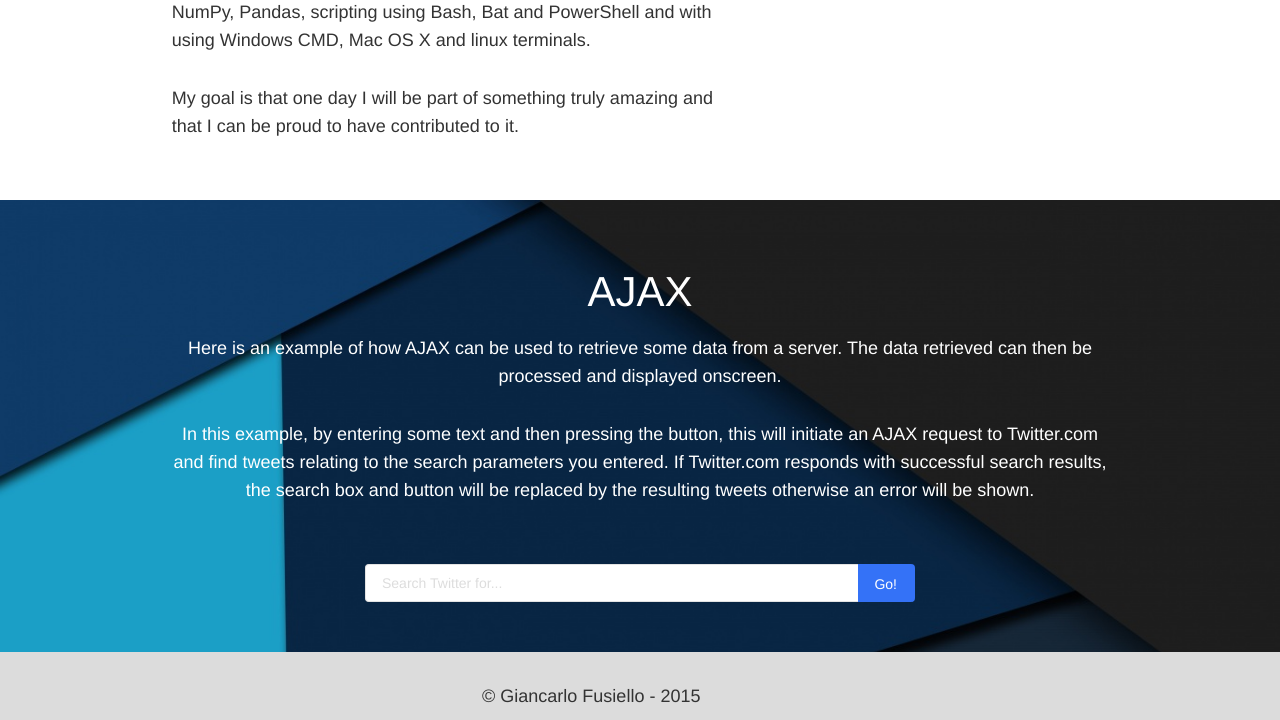
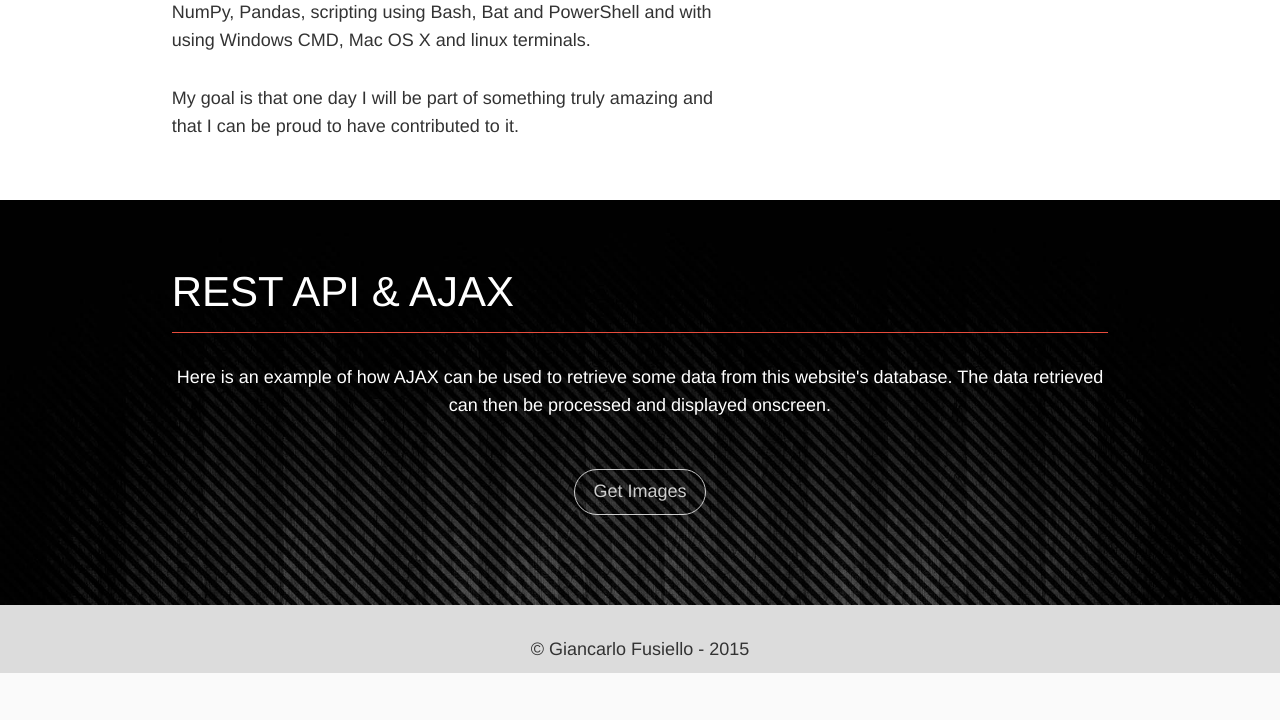
Before and after one commit to GiancarloFusiello/portfolio, a Django app: page / in a window 1280 px wide. Shown: the part 1410-2130 px from the top of the page. After the commit the page ends 2083 px from the top, so only its background shows below. Run offline with Django 3.2, Linux system fonts and the light colour scheme; some libraries are stand-ins or nearby versions; some web fonts are replaced.

Commit message:
Changed AJAX section. Will use local database and display images. Look changed to black and red them for section.

```diff
--- a/assets/css/styles.css
+++ b/assets/css/styles.css
@@ -157,7 +157,7 @@ Home About Section
 
 .contact p a {
     font-family: 'Product Sans', Arial, sans-serif;
-    font-weight: 200;
+    font-weight: 100;
 }
 
 
@@ -169,24 +169,28 @@ Home AJAX Section
 
 
 .section-ajax {
-    background-color: #001d33;
+    /*background-color: #001d33;*/
+    background-color: #333;
     background-size: cover;
     background-repeat: no-repeat;
     z-index: 10;
 }
 
-.section-ajax p {
-    font-weight: 400;
+#ajax-title {
+    padding-bottom: 3%;
+    border-bottom: 1px solid #e74c3c;
 }
 
-#ajax {
-    font-weight: 400;
+.ajax-replacement-wrapper {
+    display: none;
 }
 
-#ajax-btn {
-    border-bottom: 0 none;
+.ajax-btn {
+    color: #fff;
+    border-color: #fff;
+    margin: 40px auto 40px;
+    font-size: 18px;
 }
-
 
 
 /********
--- a/assets/js/scripts.js
+++ /dev/null
@@ -1,5 +0,0 @@
-$(document).ready(function(){
-
-
-
-});
--- a/home/templates/home/home.html
+++ b/home/templates/home/home.html
@@ -1,5 +1,48 @@
 {% extends 'base.html' %}
 {% load staticfiles %}
+
+{% block script %}
+    <script>
+        /*********
+        *  Ajax Section
+        *********/
+        $(document).ready(function(){
+
+            var wrapper = $('.ajax-wrapper');
+            var replacementWrapper = $('.ajax-replacement-wrapper');
+            var getFeed = true;
+            var url = "";
+
+
+            $('.ajax-btn').click(function () {
+                wrapper.toggle();
+                replacementWrapper.toggle();
+
+                if(getFeed === true){
+                    $.ajax({
+                        type: 'GET',
+                        url: url,
+                        success: function(response) {
+
+                            console.log(response);
+
+                            getFeed = false;
+
+                    },
+                    error: function(error, response) {
+                        console.log("Error message: " + error);
+                        console.log(response);
+                        getFeed = false;
+                    }
+                });
+                } else {
+                    getFeed = true;
+                }
+            })
+        });
+
+    </script>
+{% endblock %}
 
 {% block content %}
     <div class="main">
@@ -49,26 +92,70 @@
     </div><!-- /MAIN -->
 
     <!-- AJAX SECTION -->
-    <section class="section section-ajax white-text" style="background-image: url('{% static "img/md-blue.jpg" %}')">
+    <section class="section section-ajax white-text" style="background-image: url('{% static "img/grey-background.jpg" %}')">
         <div class="container">
-            <div class="row section-padding ">
+            <div class="row section-padding">
                 <div class="col-md-10 col-md-offset-1">
-                    <h4 class="header-text text-center title-padding white-text large-title" id="ajax">Ajax</h4>
 
-                    <p class="text-center">Here is an example of how AJAX can be used to retrieve some data from a server. The data retrieved can then be processed and displayed onscreen.</p>
+                    <h4 class="header-text title-padding white-text large-title" id="ajax-title">REST API & Ajax</h4>
 
-                    <p class="text-center">In this example, by entering some text and then pressing the button, this will initiate an AJAX request to Twitter.com and find tweets relating to the search parameters you entered. If Twitter.com responds with successful search results, the search box and button will be replaced by the resulting tweets otherwise an error will be shown.</p>
+                    <div class="ajax-wrapper text-center">
+
+                        <p>Here is an example of how AJAX can be used to retrieve some data from this website's database. The data retrieved can then be processed and displayed onscreen.</p>
+
+                        <button class="btn btn-danger btn-round ajax-btn" type="button">Get Images</button>
+
+                    </div>
+
+                    <div class="ajax-replacement-wrapper text-center">
+
+                        <div id="carousel-example-generic" class="carousel slide" data-ride="carousel">
+                            <!-- Indicators -->
+                            <ol class="carousel-indicators">
+                                <li data-target="#carousel-example-generic" data-slide-to="0" class="active"></li>
+                                <li data-target="#carousel-example-generic" data-slide-to="1"></li>
+                                <li data-target="#carousel-example-generic" data-slide-to="2"></li>
+                            </ol>
+
+                            <!-- Wrapper for slides -->
+                            <div class="carousel-inner" role="listbox">
+                                <div class="item active">
+                                    <img src="..." alt="...">
+                                    <div class="carousel-caption">
+                                        ...
+                                    </div>
+                                </div>
+                                <div class="item">
+                                    <img src="..." alt="...">
+                                    <div class="carousel-caption">
+                                        ...
+                                    </div>
+                                </div>
+                                <div class="item">
+                                    <img src="..." alt="...">
+                                    <div class="carousel-caption">
+                                        ...
+                                    </div>
+                                </div>
+                                ...
+                            </div>
+
+                            <!-- Controls -->
+                            <a class="left carousel-control" href="#carousel-example-generic" role="button" data-slide="prev">
+                                <span class="glyphicon glyphicon-chevron-left" aria-hidden="true"></span>
+                                <span class="sr-only">Previous</span>
+                            </a>
+                            <a class="right carousel-control" href="#carousel-example-generic" role="button" data-slide="next">
+                                <span class="glyphicon glyphicon-chevron-right" aria-hidden="true"></span>
+                                <span class="sr-only">Next</span>
+                            </a>
+                        </div>
+
+                            <p>In this example, a REST API was created so that AJAX requests from this website can used to retrieve some images from the database. The AJAX request to the server will handle the returned data and display it on screen.</p>
+                            <button class="btn btn-danger btn-fill btn-round ajax-btn" type="button">Back</button>
+                    </div>
 
                 </div>
-
-                <div class="col-md-6 col-md-offset-3 title-padding">
-                    <div class="input-group">
-                        <input type="text" class="form-control" placeholder="Search Twitter for...">
-                        <span class="input-group-btn">
-                            <button class="btn btn-primary btn-fill" id="ajax-btn" type="button">Go!</button>
-                        </span>
-                    </div><!-- /input-group -->
-                </div><!-- /.col-lg-6 -->
             </div>
         </div>
     </section>
@@ -90,6 +177,4 @@
     <!-- /MACHINE LEARNING SECTION-->
 
 
-
-
 {% endblock %}
--- a/templates/base.html
+++ b/templates/base.html
@@ -73,8 +73,8 @@
                             <li class="dropdown">
                                 <a href="#" class="dropdown-toggle" data-toggle="dropdown">Skill Demos<b class="caret"></b></a>
                                 <ul class="dropdown-menu">
-                                    <li><a href="#ajax">AJAX</a></li>
-                                    <li><a href="#">REST API</a></li>
+                                    <li><a href="#ajax-title">REST API & AJAX</a></li>
+                                    <li><a href="#">Third Party API</a></li>
                                     <li class="divider"></li>
                                     <li><a href="#">Data Analysis</a></li>
                                     <li><a href="#">Machine Learning</a></li>
@@ -129,7 +129,7 @@
     <section class="section-footer">
         <div class="container">
             <div class="row">
-                <div class="col-md-3 col-md-offset-4">
+                <div class="col-md-6 col-md-offset-3">
                     <p class="text-center">&copy; Giancarlo Fusiello - 2015</p>
                 </div>
             </div>
@@ -154,6 +154,9 @@
         <script src="http://malsup.github.com/jquery.cycle2.js"></script>
         <script src="http://malsup.github.io/jquery.cycle2.center.js"></script>
 
+        <!-- Twitter API Widgets -->
+        <script src="//platform.twitter.com/widgets.js" charset="utf-8"></script>
+
         <!-- Site JS -->
         <script src="{% static 'js/scripts.js' %}"></script>
 
```
Also changed, not shown: assets/img/grey-background.jpg (added), home/views.py (line endings or trailing spaces).
